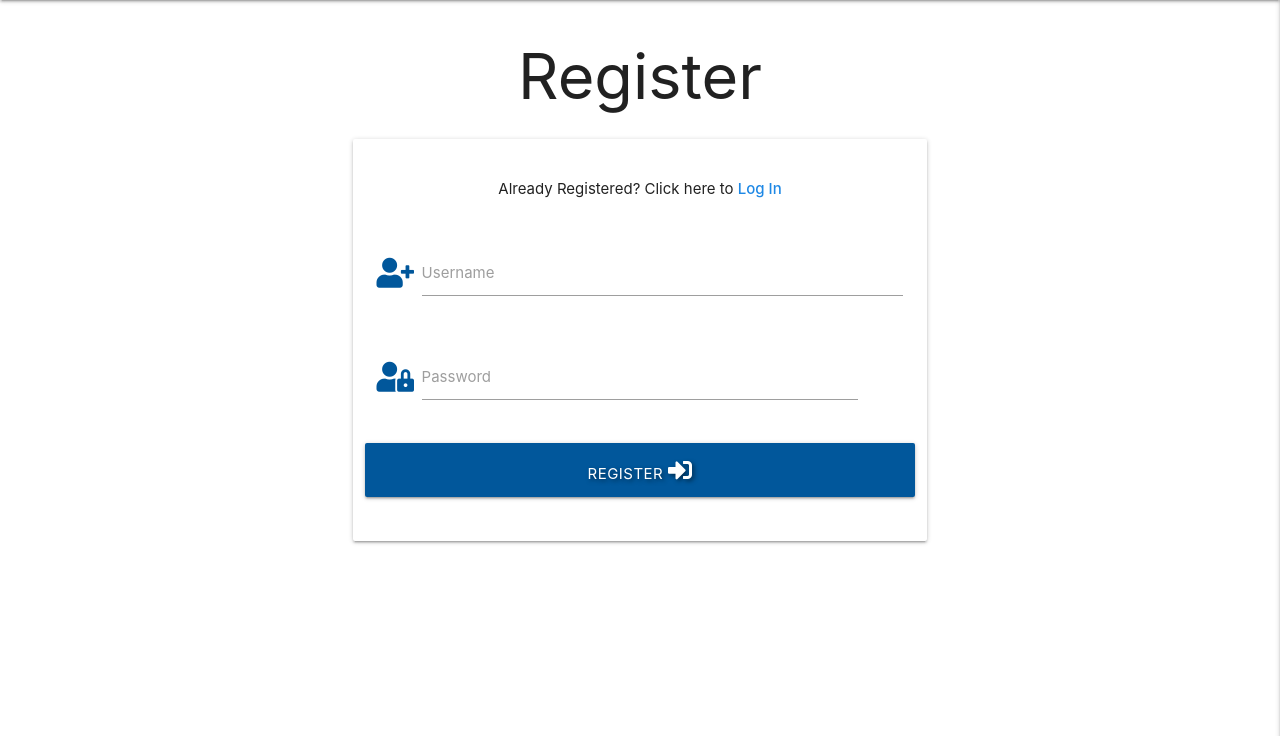
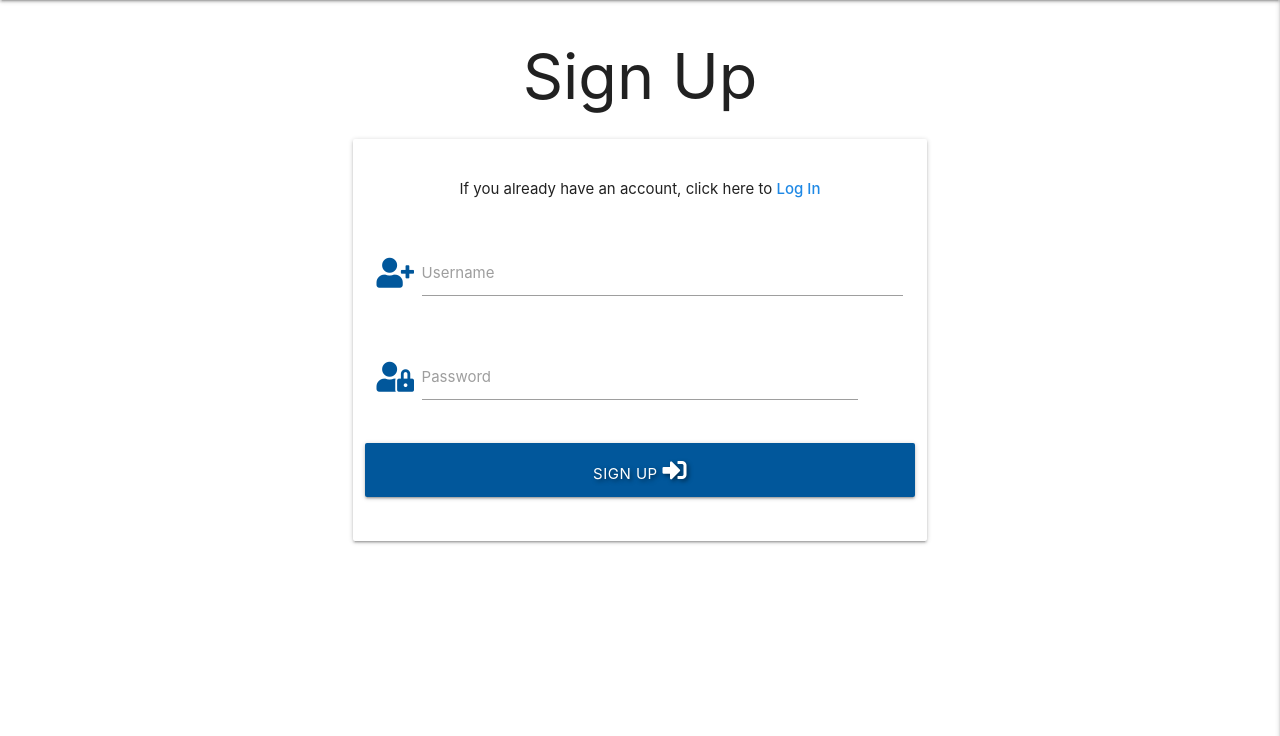
Before and after one commit to amegeddon/Paws-and-Pints, a Flask app: page /register in a window 1280 px wide. Shown: the part 64-800 px from the top of the page. Run offline with Flask 3, Linux system fonts and the light colour scheme; some libraries are stand-ins or nearby versions.

Commit message:
Change "register" to "sign up" for friendlier tone

```diff
--- a/templates/register.html
+++ b/templates/register.html
@@ -1,7 +1,7 @@
 {% extends "base.html" %}
 {% block content %}
 
-<h1 class="row center">Register</h1>
+<h1 class="row center">Sign Up</h1>
 
 <div class="row">
     <form class="col s12 m8 offset-m2" method="POST" action="{{ url_for('register') }}">
@@ -10,7 +10,7 @@
             <!-- Log In -->
             <div class="row no-margin">
                 <div class="col s12">
-                    <p class="center-align">Already Registered? Click here to
+                    <p class="center-align">If you already have an account, click here to
                         <a href="#"
                           class="blue-text text-darken-1 hoverable">
                             <strong>Log In</strong>
@@ -47,7 +47,7 @@
             <!-- Register -->
             <div class="row">
                 <button type="submit" class="col s12 btn-large light-blue darken-4 text-shadow">
-                    Register <i class="fas fa-sign-in-alt"></i>
+                    Sign Up <i class="fas fa-sign-in-alt"></i>
                 </button>
             </div>
         </div>
```
